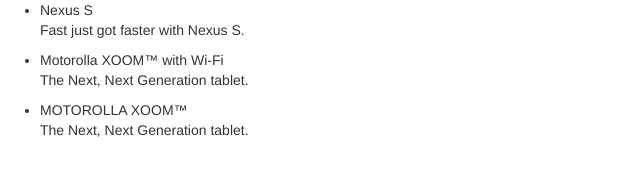
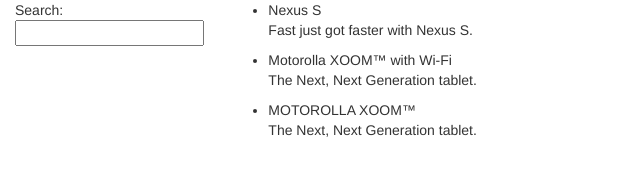
Before and after one commit to ptreve/assignmentone, a website: page app/index.html in a window 1280 px wide. Shown: the whole page, without its empty margins (0-640 px from the left). Drawn offline with nearby package versions, Linux system fonts and the light colour scheme.

Commit message:
fourth commit

```diff
--- a/app/index.html
+++ b/app/index.html
@@ -1,5 +1,5 @@
 <!doctype html>
-<html lang="en" ng-app="phonecatApp">
+<html ng-app="phonecatApp">
 <head>
   <meta charset="utf-8">
   <title>My HTML File</title>
@@ -9,11 +9,27 @@
   <script src="js/controllers.js"></script>
 </head>
 <body ng-controller="PhoneListCtrl">
-<ul>
-	<li ng-repeat="phone in phones">
-	{{ phone.name }}
-	<p>{{ phone.snippet }}</p>
-	</li>
+
+<div class="container-fluid">
+<div class="row">
+<div class="col-md-2">
+<!--Sidebar content-->
+
+Search: <input ng-model="query">
+
+</div>
+<div class="col-md-10">
+<!--Body Content-->
+
+<ul class ="phones">
+	<li ng-repeat ="phone in phones | filter: query">
+		{{phone.name}}
+		<p> {{phone.snippet}}</p>
+		</li>
 	</ul>
+	</div>
+	</div>
+</div>
+
 </body>
 </html>
```
Also changed, not shown: test/e2e/scenarios.js (+13 -2 lines).
